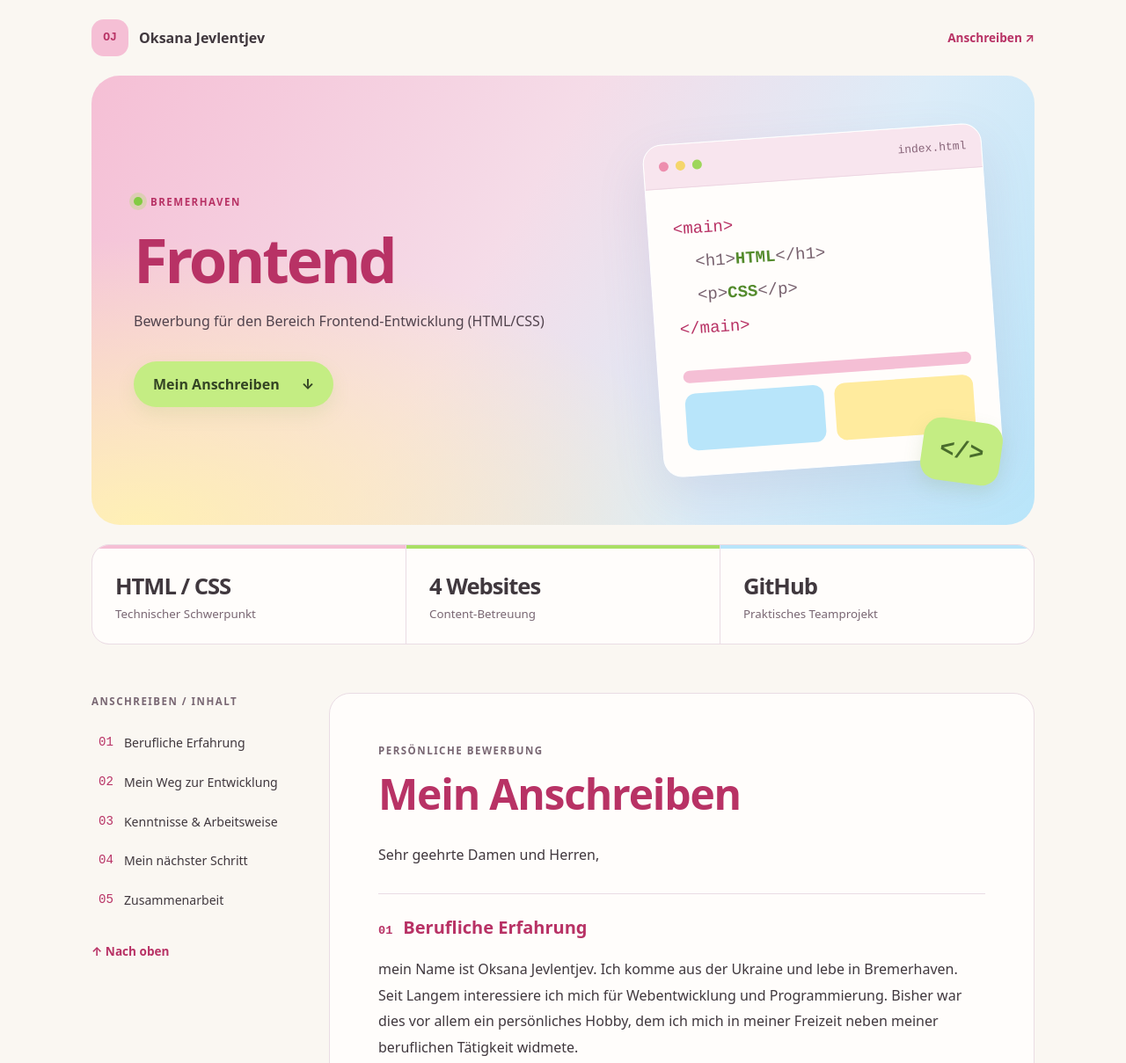
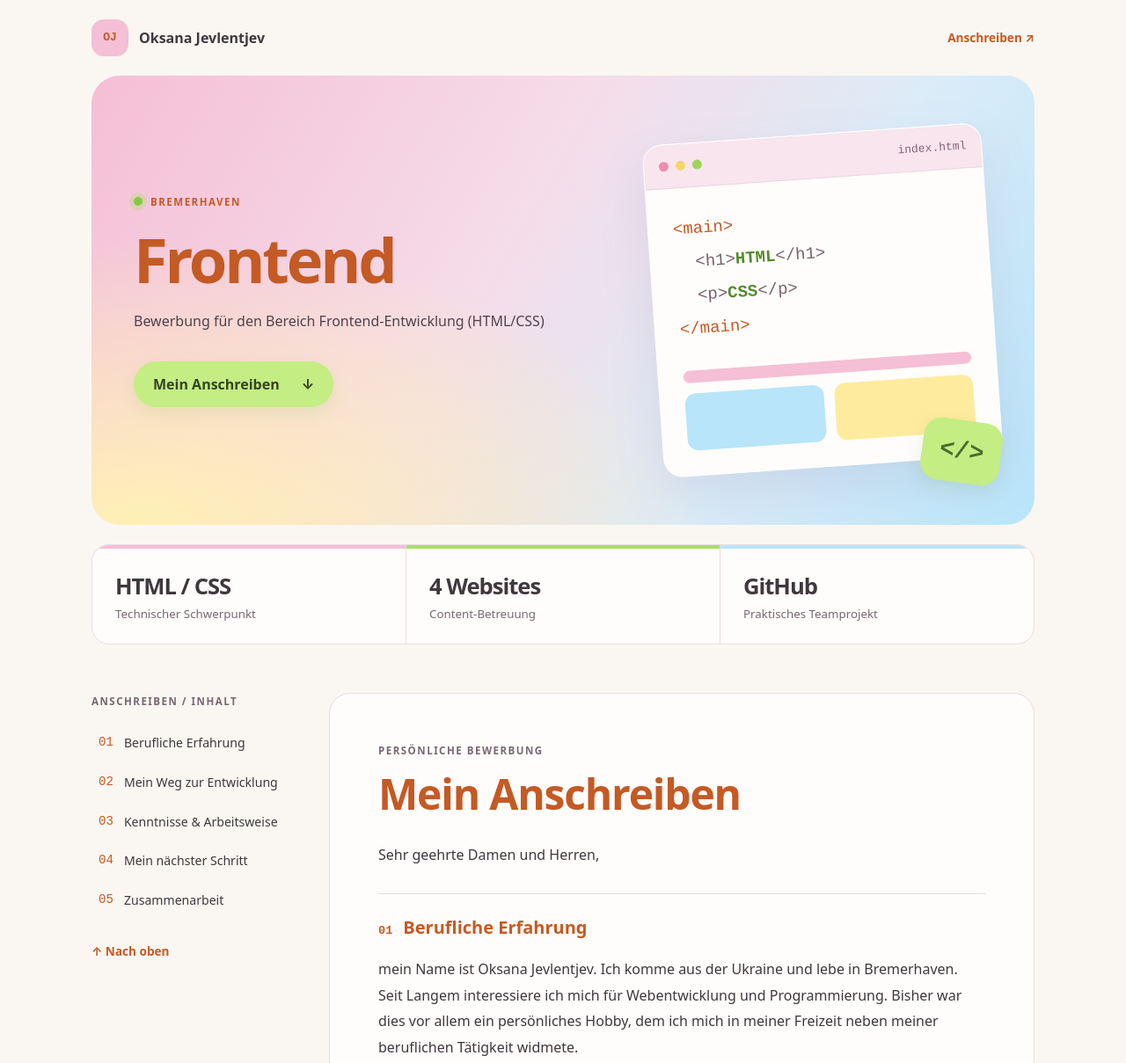
Before and after one commit to OksanchikSS/frontend-bewerbung, a plain HTML site: page index.html in a window 1280 px wide. Shown: the top 1209 px of the page at 88% size. Drawn offline with Linux system fonts and the light colour scheme.

Commit message:
Replace berry color with orange in style.css

```diff
--- a/style.css
+++ b/style.css
@@ -13,7 +13,7 @@
     --blue: #b8e5fa;
     --yellow: #ffeb9e;
     --green: #a9df65;
-    --berry: #b83265;
+    --orange: #c45a24;
 }
 
 /* ==============================
@@ -44,7 +44,7 @@ a {
 }
 
 a:focus-visible {
-    outline: 3px solid var(--berry);
+    outline: 3px solid var(--orange);
     outline-offset: 5px;
 }
 
@@ -95,7 +95,7 @@ footer {
     height: 42px;
     border-radius: 14px;
     background: var(--pink);
-    color: var(--berry);
+    color: var(--orange);
     font-family: monospace;
 }
 
@@ -103,7 +103,7 @@ footer {
 .back {
     font-size: 0.85rem;
     font-weight: 650;
-    color: var(--berry);
+    color: var(--orange);
 }
 
 /* ==============================
@@ -157,7 +157,7 @@ footer {
     display: flex;
     align-items: center;
     gap: 9px;
-    color: var(--berry);
+    color: var(--orange);
 }
 
 .eyebrow i {
@@ -175,11 +175,11 @@ h1 {
     letter-spacing: -0.045em;
     margin: 18px 0;
     font-weight: 750;
-    color: var(--berry);
+    color: var(--orange);
 }
 
 h1 span {
-    color: var(--berry);
+    color: var(--orange);
 }
 
 .subtitle {
@@ -273,7 +273,7 @@ h1 span {
 }
 
 .code span {
-    color: #b83265;
+    color: var(--orange);
 }
 
 .code em {
@@ -409,7 +409,7 @@ nav a:hover {
 
 nav span,
 section h2 span {
-    color: var(--berry);
+    color: var(--orange);
     font-family: monospace;
 }
 
@@ -430,7 +430,7 @@ article {
     letter-spacing: -0.025em;
     line-height: 1.15;
     margin: 12px 0 28px;
-    color: var(--berry);
+    color: var(--orange);
 }
 
 article p {
@@ -453,7 +453,7 @@ section h2 {
     font-size: 1.25rem;
     line-height: 1.3;
     margin: 0 0 20px;
-    color: var(--berry);
+    color: var(--orange);
 }
 
 section h2 span {
```
